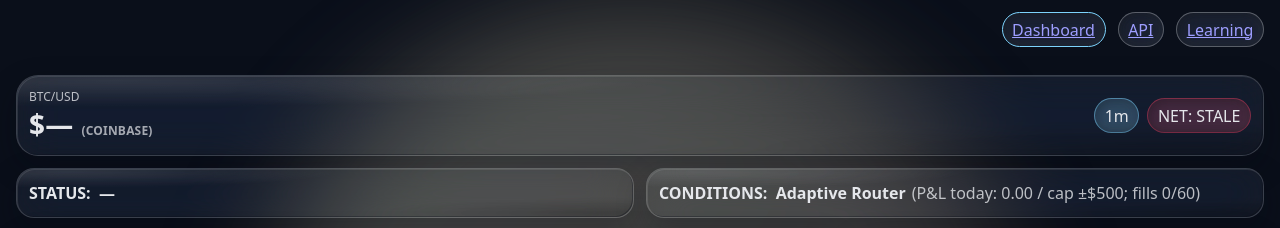
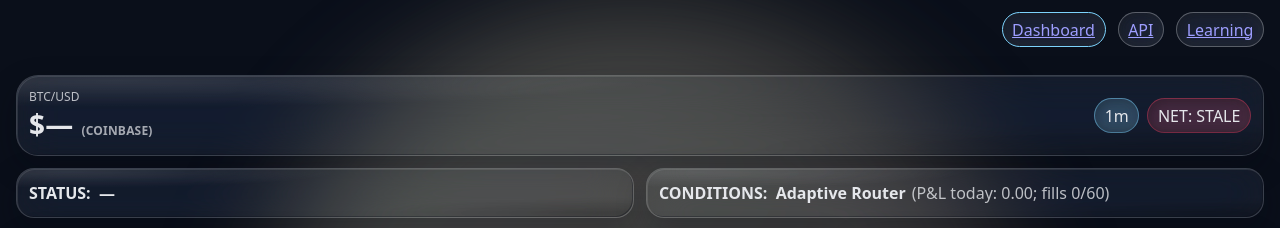
Before and after one commit to arthurnzrnk/ultimate-bot, a React (Vite) app in the folder frontend/: page / in a window 1280 px wide. Shown: the top 228 px of the page. Built offline with nearby package versions, Linux system fonts and the light colour scheme; no server answers.

Commit message:
Update Dashboard.tsx

```diff
--- a/frontend/src/pages/Dashboard.tsx
+++ b/frontend/src/pages/Dashboard.tsx
@@ -331,7 +331,7 @@ export default function Dashboard() {
         </div>
         <div className="glass status-pill">
           <b>CONDITIONS:</b>&nbsp;&nbsp;{conditionsText || '—'}
-          <span className="cond-meta"> (P&amp;L today: {fmt(pnlToday, 2)} / cap ±$500; fills {fills}/60)</span>
+          <span className="cond-meta"> (P&amp;L today: {fmt(pnlToday, 2)}; fills {fills}/60)</span>
         </div>
       </div>
 
```
